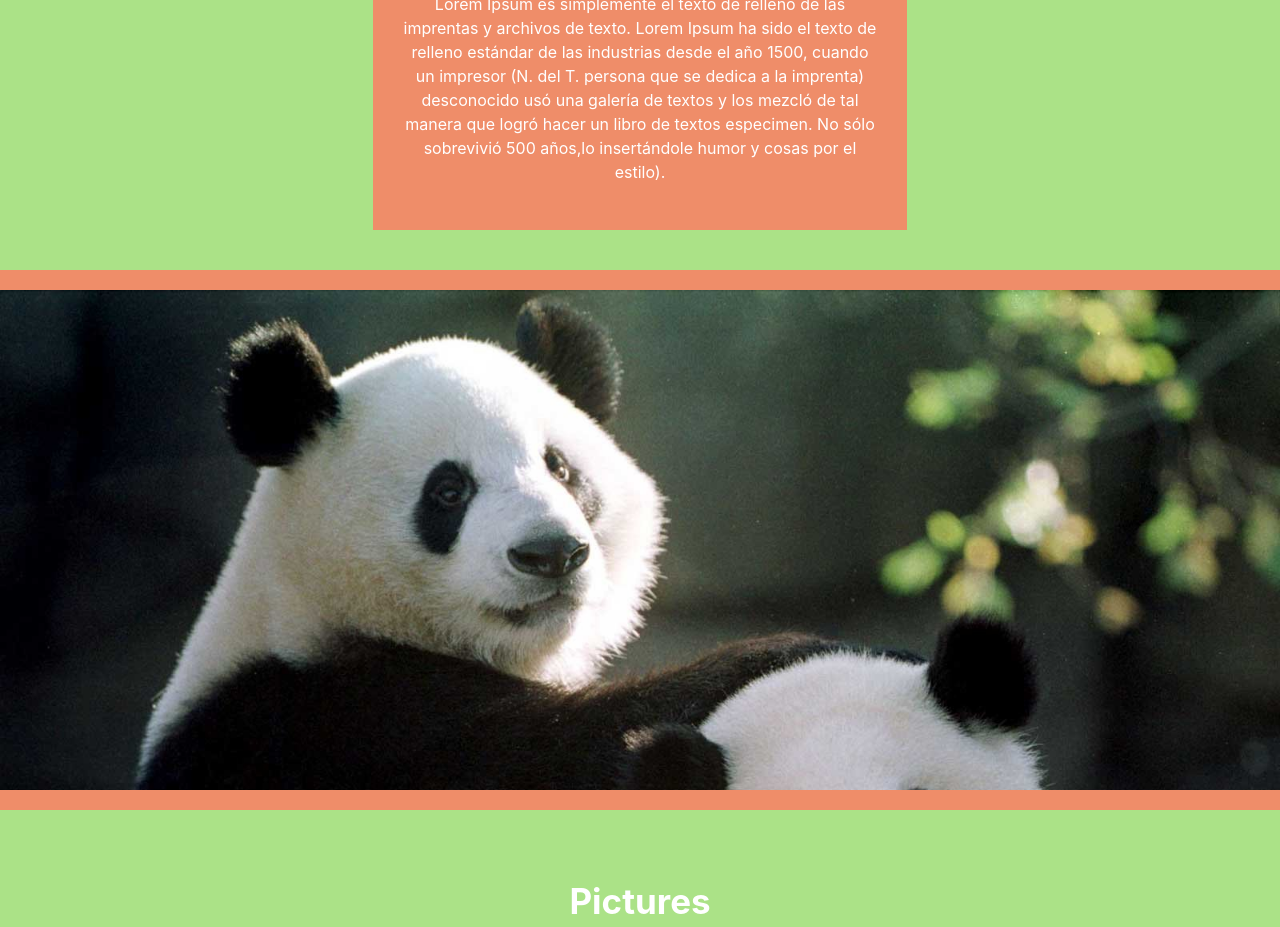
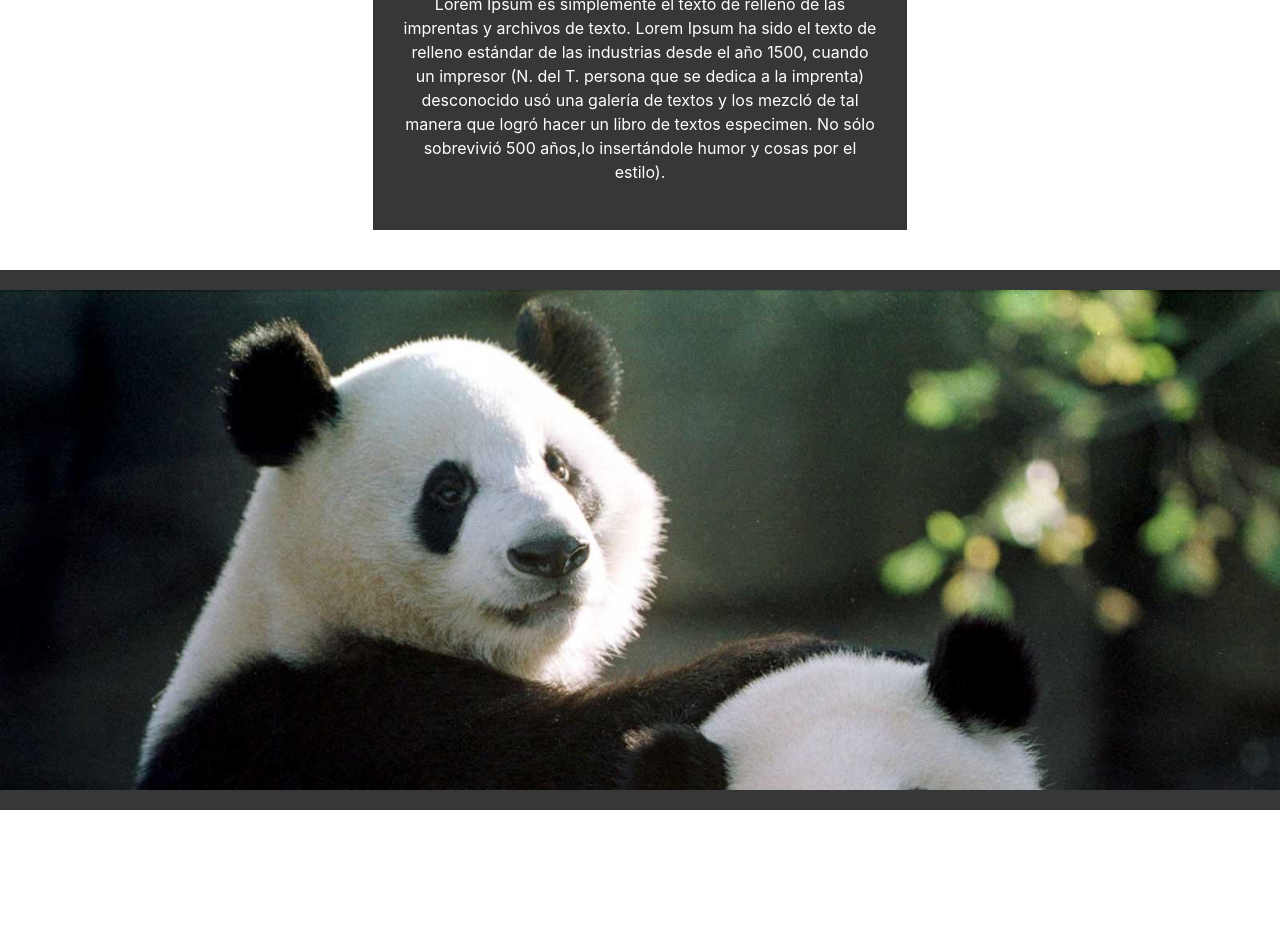
Before and after one commit to Estephanyc/Love-panda-site, a plain HTML site: page index.html in a window 1280 px wide. Shown: the part 674-1601 px from the top of the page. Drawn offline with nearby package versions, Linux system fonts and the light colour scheme; a script that the page names is missing.

Commit message:
Update style.css

```diff
--- a/css/style.css
+++ b/css/style.css
@@ -26,12 +26,12 @@
 }
 
 .salmon {
-    background-color: #ef8d69;
+    background-color: #363738;
     color: #ffffff;
 }
 
 .green {
-    background-color: #abe287;
+    background-color: #ffffff;
      color: #ffffff;
 }
 
```
